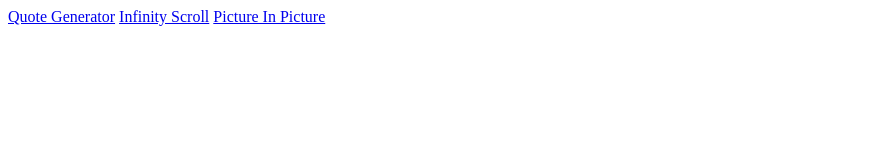
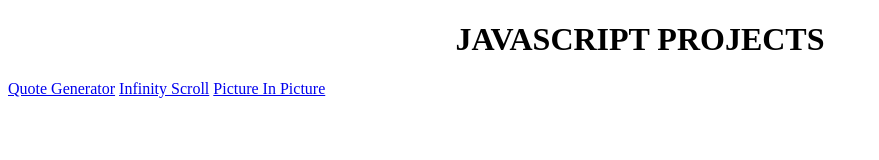
Before and after one commit to kunalprakash1309/javascript-projects, a plain HTML site: page index.html in a window 1280 px wide. Shown: the whole page, without its empty margins (0-879 px from the left). Drawn offline with Linux system fonts and the light colour scheme.

Commit message:
added title

```diff
--- a/index.html
+++ b/index.html
@@ -7,6 +7,9 @@
     <title>Document</title>
 </head>
 <body>
+    <header>
+        <h1 style="text-align: center;">JAVASCRIPT PROJECTS</h1>
+    </header>
     <a href="./Quote Generator/index.html">Quote Generator</a>
     <a href="./Infinity Scroll/index.html">Infinity Scroll</a>
     <a href="./Picture-in-Picture/index.html">Picture In Picture</a>
```
